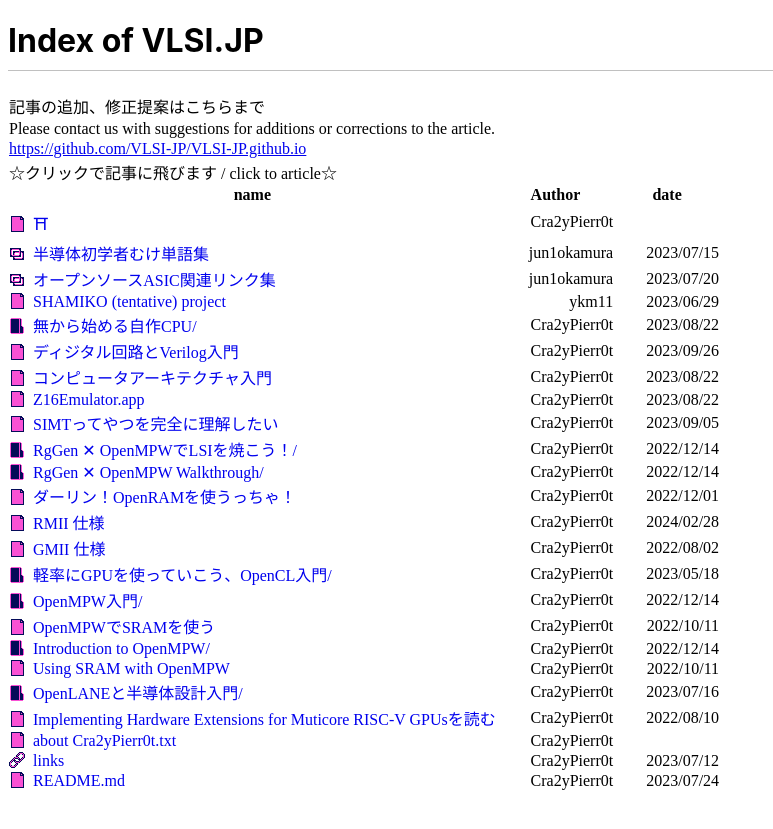
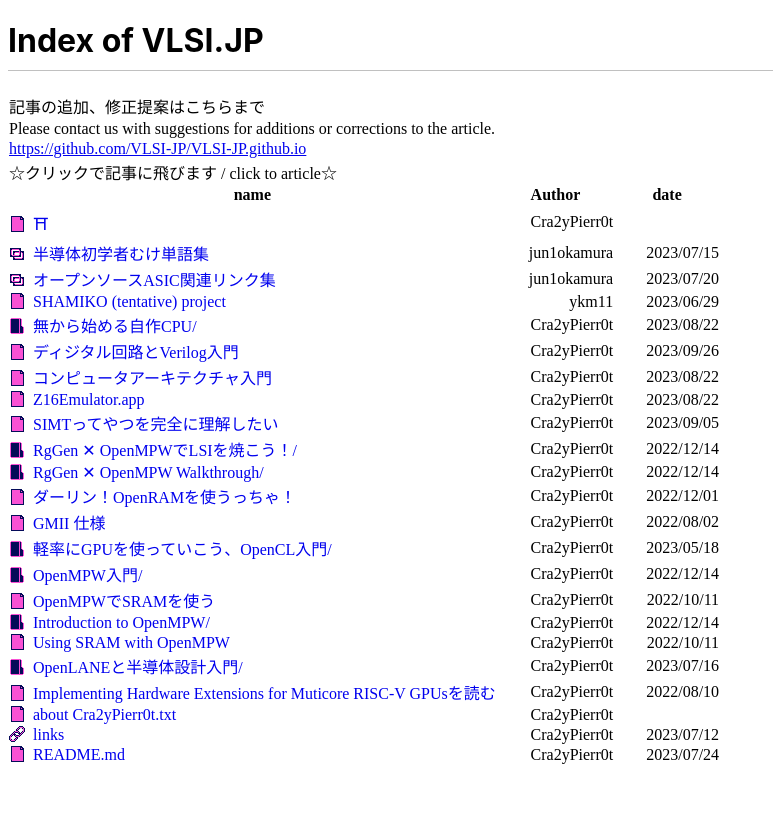
Before and after one commit to VLSI-JP/VLSI-JP.github.io, a Jekyll site: the page built from index.html, in a window 1280 px wide. Shown: the top 829 px of the page, without its empty margins (0-773 px from the left). Built offline with Jekyll 4.4.1, drawn with Linux system fonts in a browser that asks for light colours.

Commit message:
remove fake article

```diff
--- a/_data/article_list.yml
+++ b/_data/article_list.yml
@@ -68,11 +68,6 @@
   date: 2022/12/01
   link: douseOpenRAM.html#ダーリン！OpenRAMを使うっちゃ！
 
-- title: RMII 仕様
-  author: Cra2yPierr0t
-  date: 2024/02/28
-  link: RMII.html#rmii-仕様
-
 - title: GMII 仕様
   author: Cra2yPierr0t
   date: 2022/08/02
```
